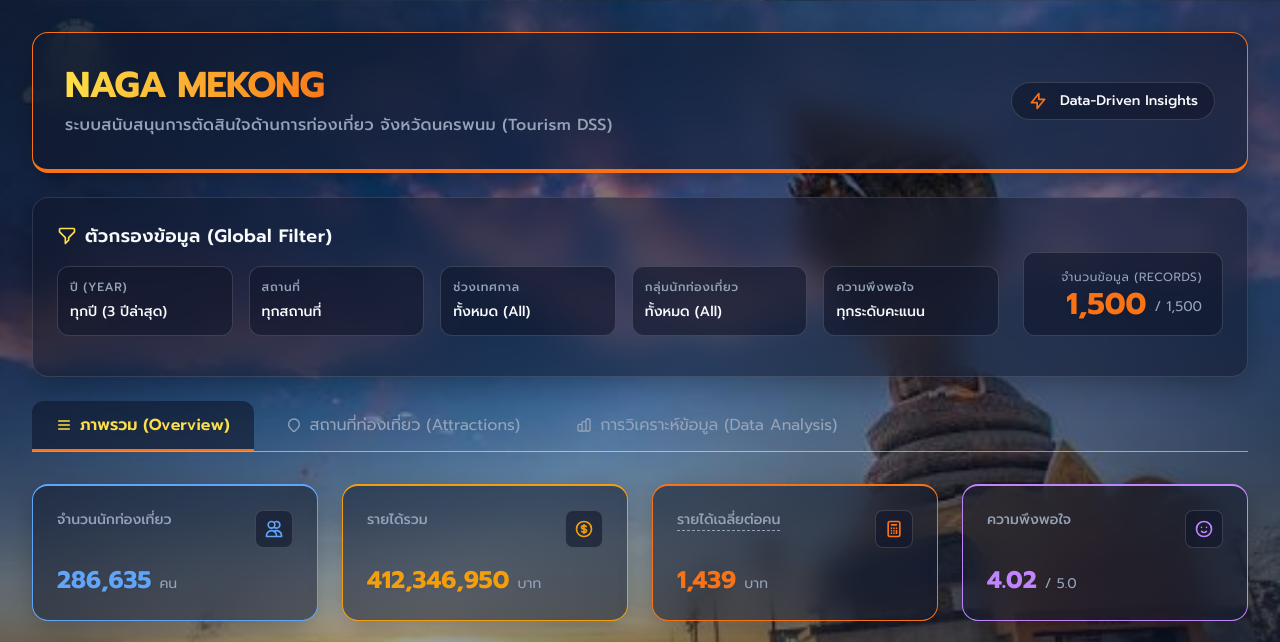
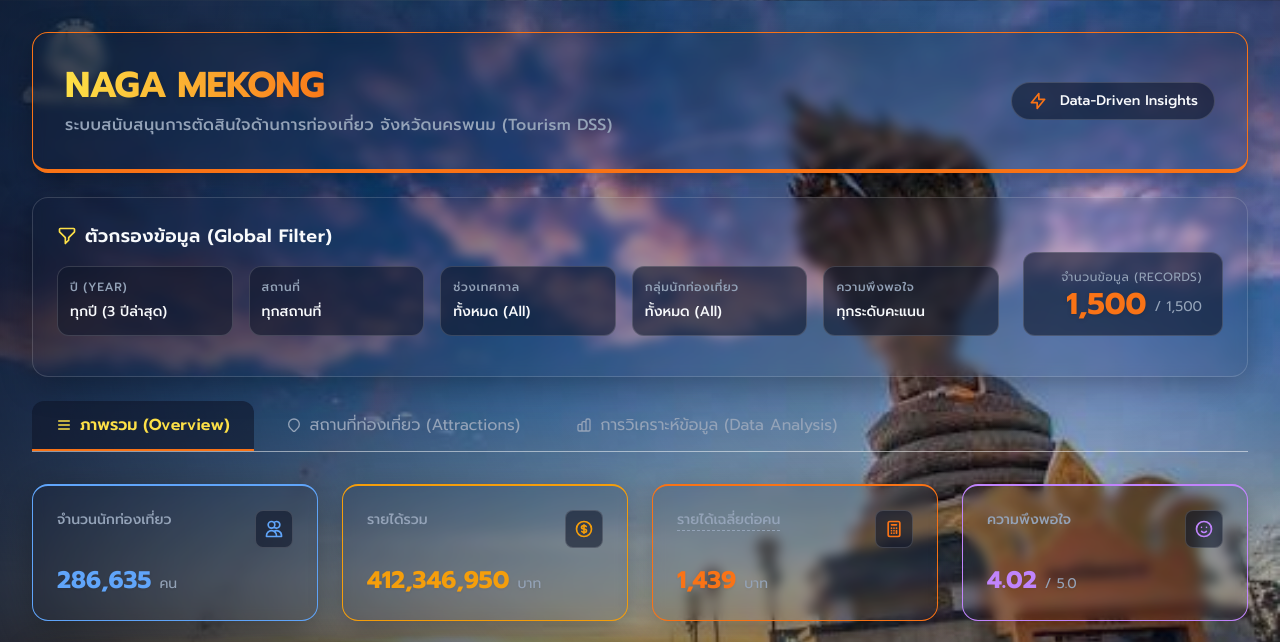
Before and after one commit to wachirawitpr68-code/Dss-, a plain HTML site: page index.html in a window 1280 px wide. Shown: the top 642 px of the page. Drawn offline with nearby package versions, Linux system fonts and the light colour scheme.

Commit message:
style: ultra clear glassmorphism to highlight Naga background

```diff
--- a/index.html
+++ b/index.html
@@ -58,26 +58,26 @@
             min-height: 100vh;
         }
 
-        /* Dark Gradient Overlay to ensure text readability against bright sunset */
+        /* Dark Gradient Overlay - clear on top right for Naga, dark on bottom left for text readability over the sun */
         body::before {
             content: '';
             position: fixed;
             inset: 0;
-            background: linear-gradient(135deg, rgba(15, 23, 42, 0.9) 0%, rgba(15, 23, 42, 0.3) 50%, rgba(15, 23, 42, 0.85) 100%);
+            background: radial-gradient(circle at 85% 25%, transparent 0%, rgba(15, 23, 42, 0.4) 50%, rgba(15, 23, 42, 0.95) 100%);
             z-index: -1;
         }
 
-        /* Glassmorphism Panels */
+        /* Glassmorphism Panels - Ultra clear */
         .glass-panel {
-            background: rgba(15, 23, 42, 0.55);
-            backdrop-filter: blur(16px);
-            -webkit-backdrop-filter: blur(16px);
-            border: 1px solid rgba(255, 255, 255, 0.12);
+            background: rgba(15, 23, 42, 0.15);
+            backdrop-filter: blur(6px);
+            -webkit-backdrop-filter: blur(6px);
+            border: 1px solid rgba(255, 255, 255, 0.15);
             box-shadow: 0 8px 32px 0 rgba(0, 0, 0, 0.3);
         }
         .glass-panel:hover {
-            border: 1px solid rgba(255, 255, 255, 0.25);
-            background: rgba(15, 23, 42, 0.65);
+            border: 1px solid rgba(255, 255, 255, 0.3);
+            background: rgba(15, 23, 42, 0.25);
         }
 
         /* Map Tweaks for Dark Theme */
@@ -296,7 +296,7 @@
                     </div>
                 </div>
                 <!-- AI Prediction Card -->
-                <div class="lg:col-span-1 glass-panel p-6 rounded-2xl flex flex-col justify-center border-t-4 border-brand-yellow relative overflow-hidden bg-gradient-to-br from-[rgba(15,23,42,0.6)] to-[rgba(249,115,22,0.15)]">
+                <div class="lg:col-span-1 glass-panel p-6 rounded-2xl flex flex-col justify-center border-t-4 border-brand-yellow relative overflow-hidden bg-gradient-to-br from-[rgba(15,23,42,0.1)] to-[rgba(249,115,22,0.05)]">
                     <div class="absolute top-0 right-0 p-4 opacity-10">
                         <svg class="w-16 h-16 text-brand-yellow" fill="none" stroke="currentColor" viewBox="0 0 24 24"><path stroke-linecap="round" stroke-linejoin="round" stroke-width="1" d="M13 10V3L4 14h7v7l9-11h-7z"></path></svg>
                     </div>
```
